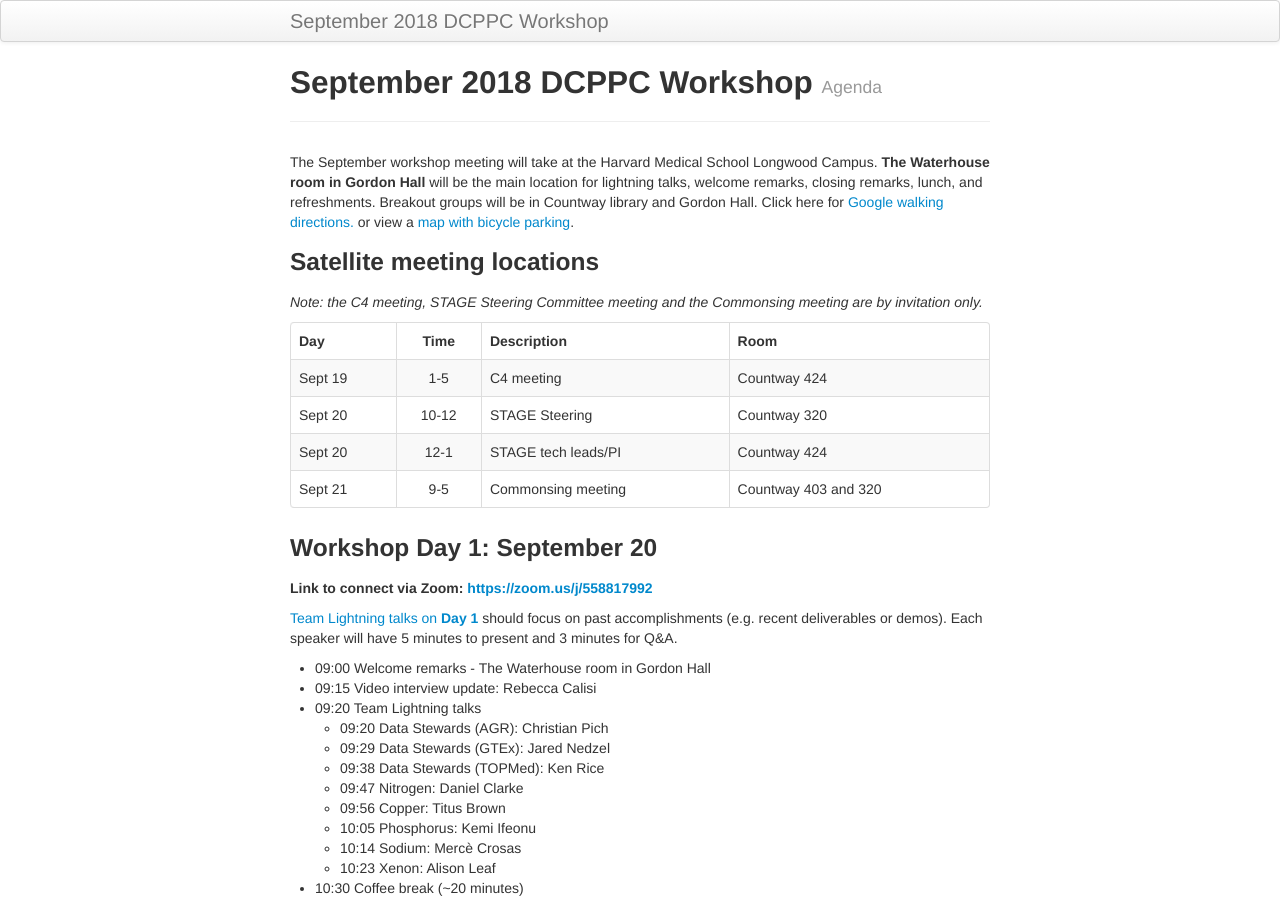
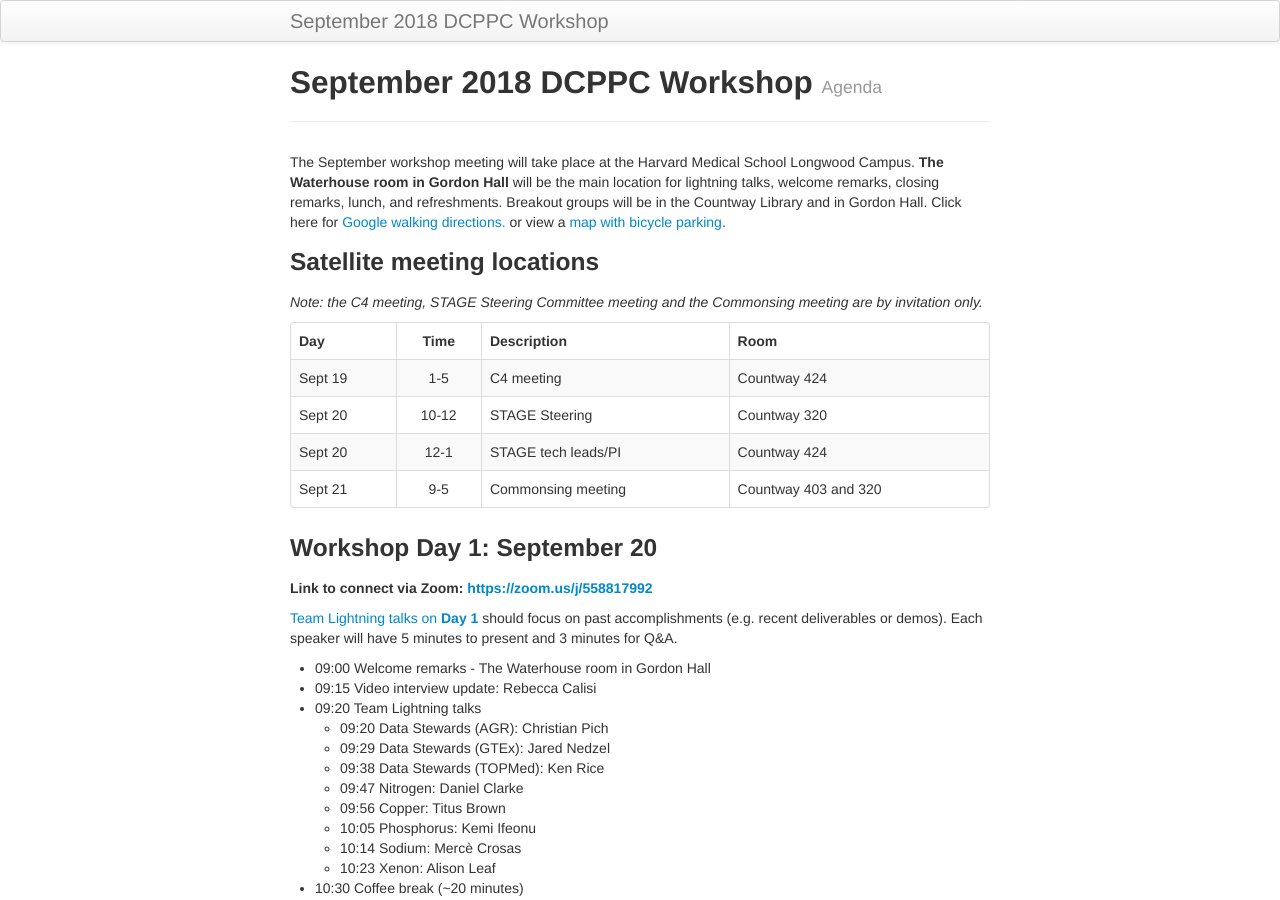
Before and after one commit to dcppc/2018-september-workshop, a Jekyll site: the page built from docs/agenda.md, in a window 1280 px wide and 900 px high. Built offline with Jekyll 4.4.1, drawn with Linux system fonts in a browser that asks for light colours.

Commit message:
fix typos/formatting

```diff
--- a/docs/agenda.md
+++ b/docs/agenda.md
@@ -4,7 +4,7 @@ title: September 2018 DCPPC Workshop
 tagline: Agenda
 ---
 
-The September workshop meeting will take at the Harvard Medical School Longwood Campus. **The Waterhouse room in Gordon Hall** will be the main location for lightning talks, welcome remarks, closing remarks, lunch, and refreshments. Breakout groups will be in Countway library and Gordon Hall. Click here for [Google walking directions.](https://preview.tinyurl.com/y9sqkxss) or view a [map with bicycle parking](https://github.com/dcppc/2018-september-workshop/issues/14).
+The September workshop meeting will take place at the Harvard Medical School Longwood Campus. **The Waterhouse room in Gordon Hall** will be the main location for lightning talks, welcome remarks, closing remarks, lunch, and refreshments. Breakout groups will be in the Countway Library and in Gordon Hall. Click here for [Google walking directions.](https://preview.tinyurl.com/y9sqkxss) or view a [map with bicycle parking](https://github.com/dcppc/2018-september-workshop/issues/14).
 
 ### Satellite meeting locations
 
```
